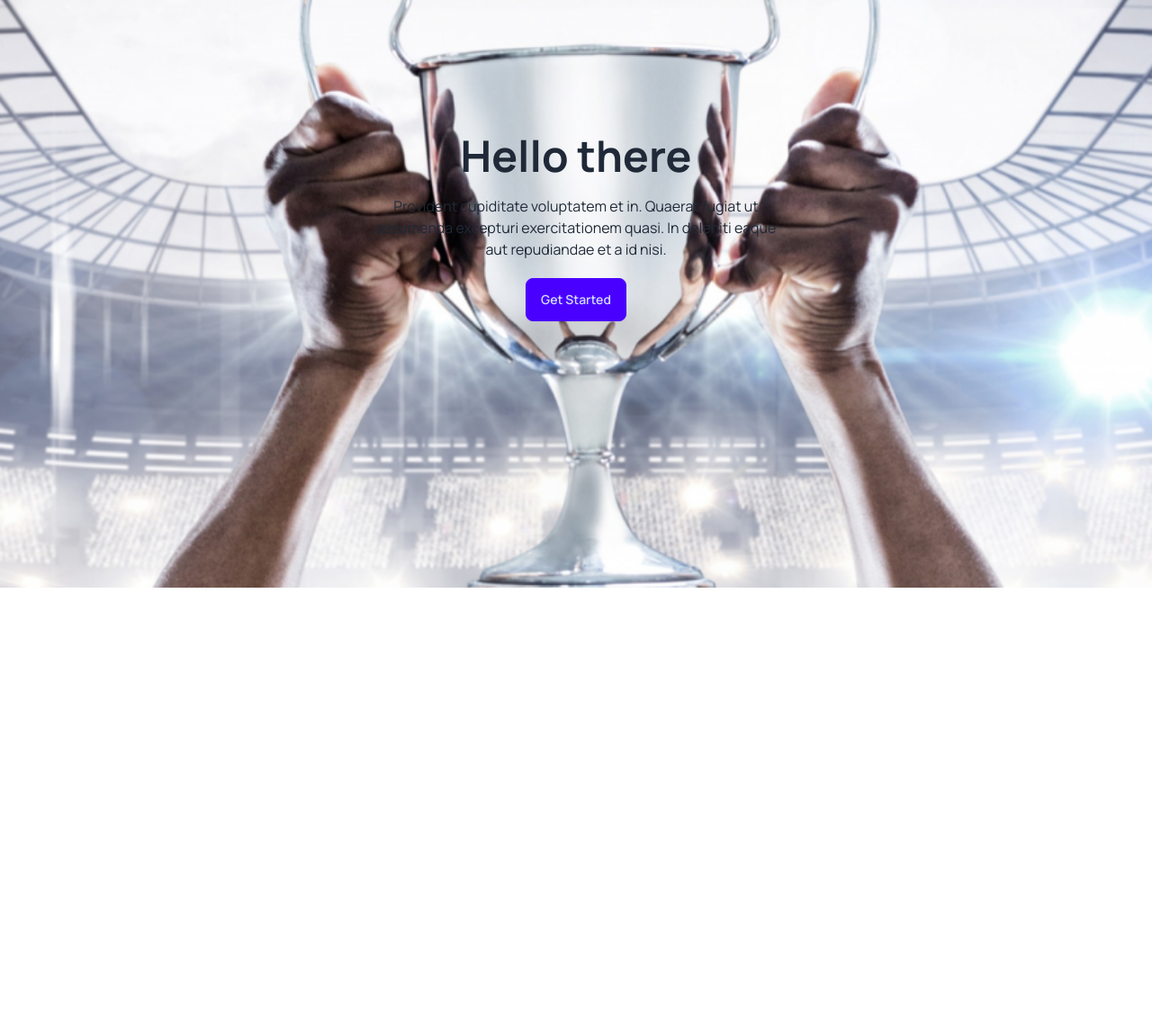
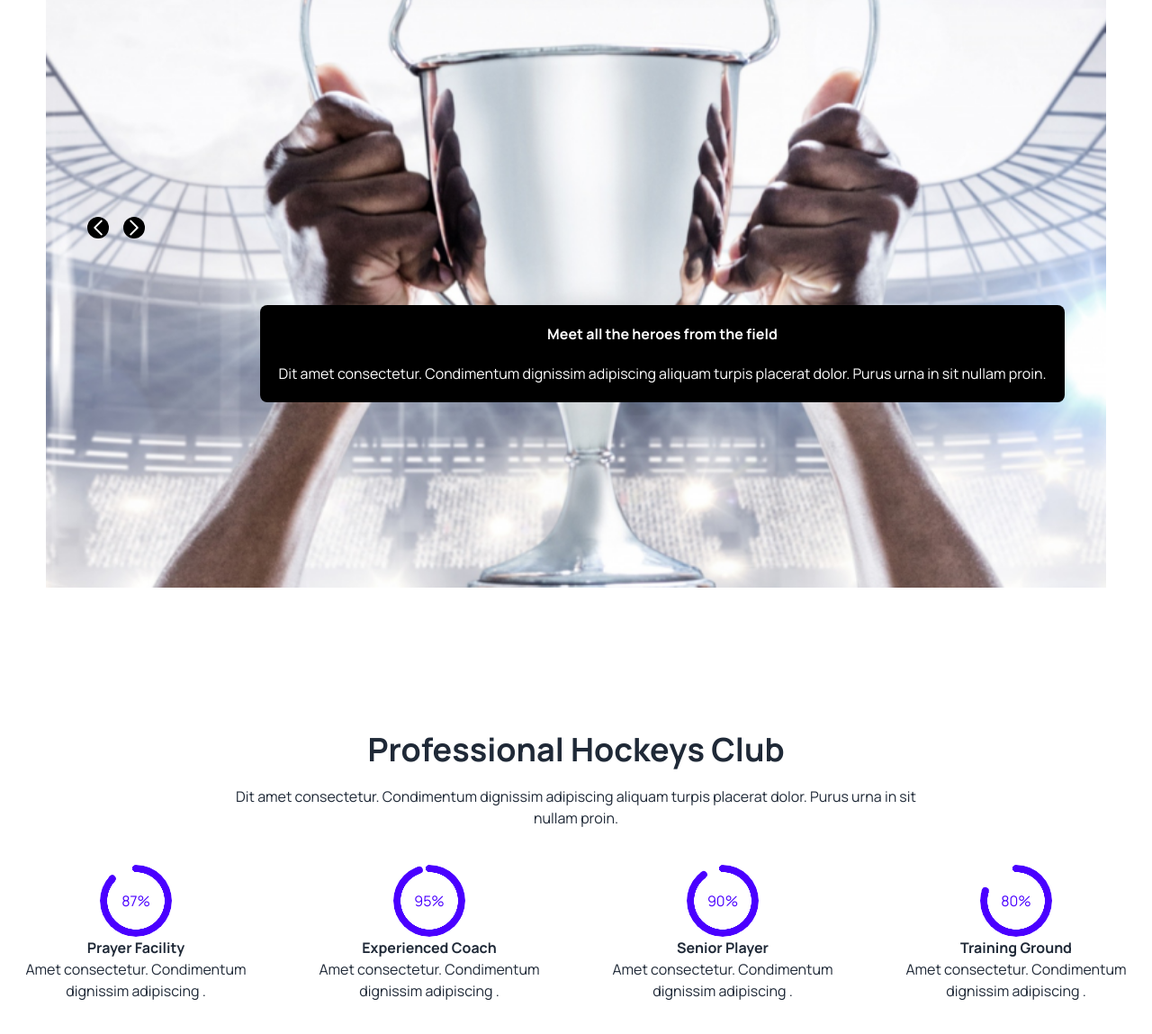
Before and after one commit to Shameha/Assignment_3, a plain HTML site: page index.html in a window 1280 px wide. Shown: the part 283-1432 px from the top of the page at 90% size. Before the commit the page ends 1032 px from the top, so only its background shows below. Drawn offline with nearby package versions, Linux system fonts and the light colour scheme.

Commit message:
added progress

```diff
--- a/index.html
+++ b/index.html
@@ -75,21 +75,56 @@ font-family: 'Manrope', sans-serif;
          }
      </script>
      <!--banner section-->
-     <section class="text-center my-24">
-        <div class="hero min-h-screen" style="background-image: url(Images/1.png);"
+     <section class="text-center my-24 mx-auto w-[92%]">
+        <div class="hero min-h-screen " style="background-image: url(Images/1.png);">
             <div class="hero-content text-center text-neutral-content">
-              <div class="max-w-md">
-                <h1 class="mb-5 text-5xl font-bold">Hello there</h1>
-                <p class="mb-5">Provident cupiditate voluptatem et in. Quaerat fugiat ut assumenda excepturi exercitationem quasi. In deleniti eaque aut repudiandae et a id nisi.</p>
-                <button class="btn btn-primary">Get Started</button>
+              <div class="flex items-center justify-start gap-4 py-30 pr-28">
+                <div><img class="bg-black rounded-full " src="Images/Frame (2).png" alt=""></div>
+                <div><img class="bg-black rounded-full " src="Images/Frame (3).png" alt=""></div>
+              </div>
+              <div class="flex items-center lg:max-w gap-30 pt-80 mx-auto ">
+                <div class=" relative z-5 rounded-lg mb-10 bg-black text-white p-5 ">
+                <h1 class="font-bold mb-5">Meet all the heroes from the field</h1>
+                <p >Dit amet consectetur. Condimentum dignissim adipiscing aliquam turpis placerat dolor. Purus urna in sit nullam proin. </p>
               </div>
             </div>
           </div>
+        </div>
      </section>
 
     </header>
-    <main>
-
+    <main class="container mx-auto">
+      <!--Professional Hockeys Club-->
+      <section class="text-center my-40">
+       <h2 class="text-4xl font-bold mb-5">Professional Hockeys Club</h2>
+       <p class="lg:max-w-3xl mb-10 mx-auto ">
+        Dit amet consectetur. Condimentum dignissim adipiscing aliquam turpis placerat dolor. Purus urna in sit nullam proin.
+       </p>
+       <!--prograss-->
+           <div class="grid gap-6 grid-cols-1 md:grid-cols-2 lg:grid-cols-4">
+        <div class="text-center">
+          <div class="radial-progress text-primary text-red border-red-700" style="--value:87;" role="progressbar">87%</div>
+          <h1 class="text-1xl font-bold">Prayer Facility</h1>
+          <p>Amet consectetur. Condimentum dignissim adipiscing .</p>
+        </div>
+        <div class="text-center">
+          <div class="radial-progress text-primary text-red border-red-700" style="--value:95;" role="progressbar">95%</div>
+          <h1 class="text-1xl font-bold">Experienced Coach</h1>
+          <p>Amet consectetur. Condimentum dignissim adipiscing .</p>
+        </div>
+        <div class="text-center">
+          <div class="radial-progress text-primary text-red border-red-700" style="--value:90;" role="progressbar">90%</div>
+          <h1 class="text-1xl font-bold">Senior Player</h1>
+          <p>Amet consectetur. Condimentum dignissim adipiscing .</p>
+        </div>
+        <div class="text-center">
+          <div class="radial-progress text-primary text-red border-red-700" style="--value:80;" role="progressbar">80%</div>
+          <h1 class="text-1xl font-bold">Training Ground</h1>
+          <p>Amet consectetur. Condimentum dignissim adipiscing .</p>
+        </div>
+      </div>
+      </section>
+       <!--program scetion-->
     </main>
     <footer>
 
```
Also changed, not shown: Images/Group 9 (1).png (added), Images/Group 9 (2).png (added), Images/Group 9 (3).png (added), Images/Group 9.png (added).
